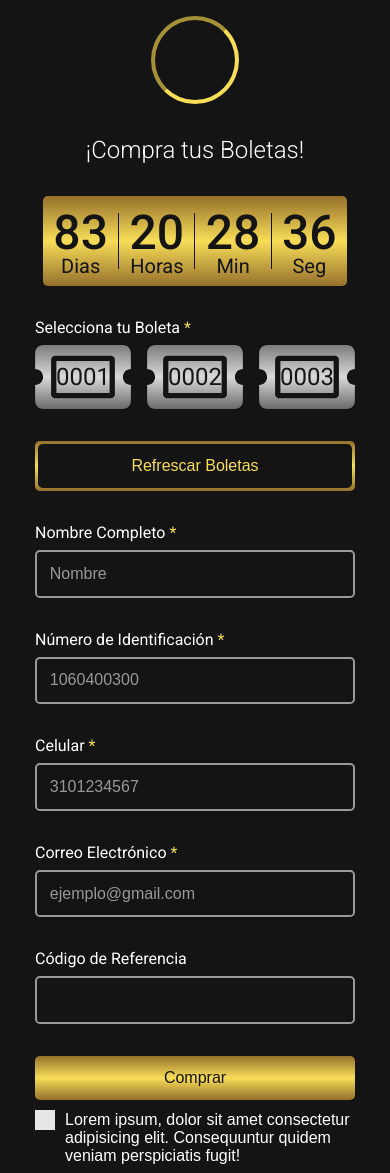
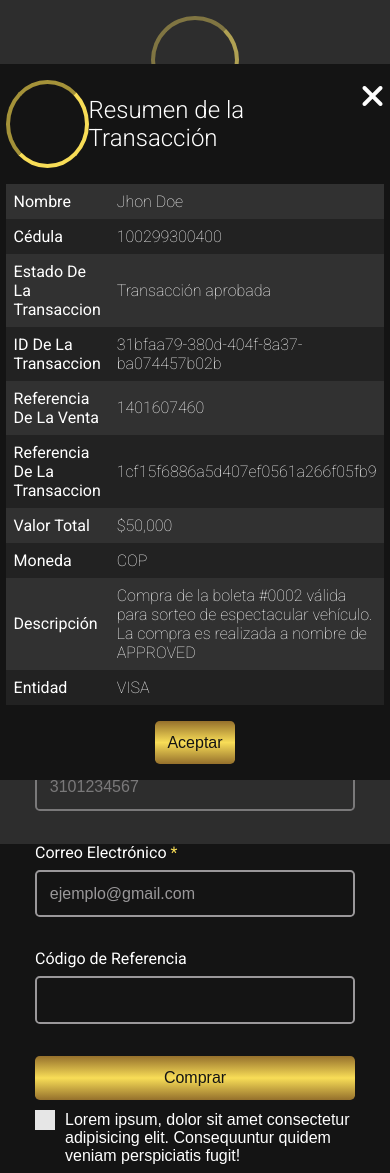
Before and after one commit to jfredyromero/rifa-web-page, a PHP site: page / in a window 390 px wide. Run offline with PHP 8.4, Linux system fonts and the light colour scheme; some libraries are stand-ins or nearby versions.

Commit message:
Popup resumen de transaccion, falta responsive

```diff
--- a/index.html
+++ b/index.html
@@ -54,18 +54,23 @@
 								<h1>01</h1>
 							</div> -->
 							<div class="ticket">
-								<svg min-width="175" min-height="117" width="100%" height="100%" viewBox="0 0 175 117" fill="none" xmlns="http://www.w3.org/2000/svg">
-									<path class="ticket-svg" d="M38.8889 29.25H136.111V87.75H38.8889V29.25ZM160.417 58.5C160.417 66.5773 166.946 73.125 175 73.125V102.375C175 110.452 168.471 117 160.417 117H14.5833C6.52908 117 0 110.452 0 102.375V73.125C8.05425 73.125 14.5833 66.5773 14.5833 58.5C14.5833 50.4227 8.05425 43.875 0 43.875V14.625C0 6.54773 6.52908 0 14.5833 0H160.417C168.471 0 175 6.54773 175 14.625V43.875C166.946 43.875 160.417 50.4227 160.417 58.5ZM145.833 26.8125C145.833 22.7739 142.569 19.5 138.542 19.5H36.4583C32.4312 19.5 29.1667 22.7739 29.1667 26.8125V90.1875C29.1667 94.2261 32.4312 97.5 36.4583 97.5H138.542C142.569 97.5 145.833 94.2261 145.833 90.1875V26.8125Z" fill="url(#silver)" />
+								<svg min-width="175" min-height="117" width="100%" height="100%" viewBox="0 0 175 117"
+									fill="none" xmlns="http://www.w3.org/2000/svg">
+									<path class="ticket-svg"
+										d="M38.8889 29.25H136.111V87.75H38.8889V29.25ZM160.417 58.5C160.417 66.5773 166.946 73.125 175 73.125V102.375C175 110.452 168.471 117 160.417 117H14.5833C6.52908 117 0 110.452 0 102.375V73.125C8.05425 73.125 14.5833 66.5773 14.5833 58.5C14.5833 50.4227 8.05425 43.875 0 43.875V14.625C0 6.54773 6.52908 0 14.5833 0H160.417C168.471 0 175 6.54773 175 14.625V43.875C166.946 43.875 160.417 50.4227 160.417 58.5ZM145.833 26.8125C145.833 22.7739 142.569 19.5 138.542 19.5H36.4583C32.4312 19.5 29.1667 22.7739 29.1667 26.8125V90.1875C29.1667 94.2261 32.4312 97.5 36.4583 97.5H138.542C142.569 97.5 145.833 94.2261 145.833 90.1875V26.8125Z"
+										fill="url(#silver)" />
 									<defs>
-										<linearGradient id="silver" x1="87.5" y1="0" x2="87.5" y2="117" gradientUnits="userSpaceOnUse">
+										<linearGradient id="silver" x1="87.5" y1="0" x2="87.5" y2="117"
+											gradientUnits="userSpaceOnUse">
 											<stop stop-color="#7C7C7C" />
 											<stop offset="0.5" stop-color="#D9D9D9" />
 											<stop offset="1" stop-color="#6A6A6A" />
 										</linearGradient>
-										<linearGradient id="gold" x1="87.5" y1="0" x2="87.5" y2="117" gradientUnits="userSpaceOnUse">
-											<stop stop-color="#95702c"/>
-											<stop offset="0.5" stop-color="#f8dd57"/>
-											<stop offset="1" stop-color="#95702c"/>
+										<linearGradient id="gold" x1="87.5" y1="0" x2="87.5" y2="117"
+											gradientUnits="userSpaceOnUse">
+											<stop stop-color="#95702c" />
+											<stop offset="0.5" stop-color="#f8dd57" />
+											<stop offset="1" stop-color="#95702c" />
 										</linearGradient>
 									</defs>
 								</svg>
@@ -74,18 +79,23 @@
 							</div>
 
 							<div class="ticket">
-								<svg min-width="175" min-height="117" width="100%" height="100%" viewBox="0 0 175 117" fill="none" xmlns="http://www.w3.org/2000/svg">
-									<path class="ticket-svg" d="M38.8889 29.25H136.111V87.75H38.8889V29.25ZM160.417 58.5C160.417 66.5773 166.946 73.125 175 73.125V102.375C175 110.452 168.471 117 160.417 117H14.5833C6.52908 117 0 110.452 0 102.375V73.125C8.05425 73.125 14.5833 66.5773 14.5833 58.5C14.5833 50.4227 8.05425 43.875 0 43.875V14.625C0 6.54773 6.52908 0 14.5833 0H160.417C168.471 0 175 6.54773 175 14.625V43.875C166.946 43.875 160.417 50.4227 160.417 58.5ZM145.833 26.8125C145.833 22.7739 142.569 19.5 138.542 19.5H36.4583C32.4312 19.5 29.1667 22.7739 29.1667 26.8125V90.1875C29.1667 94.2261 32.4312 97.5 36.4583 97.5H138.542C142.569 97.5 145.833 94.2261 145.833 90.1875V26.8125Z" fill="url(#silver)" />
+								<svg min-width="175" min-height="117" width="100%" height="100%" viewBox="0 0 175 117"
+									fill="none" xmlns="http://www.w3.org/2000/svg">
+									<path class="ticket-svg"
+										d="M38.8889 29.25H136.111V87.75H38.8889V29.25ZM160.417 58.5C160.417 66.5773 166.946 73.125 175 73.125V102.375C175 110.452 168.471 117 160.417 117H14.5833C6.52908 117 0 110.452 0 102.375V73.125C8.05425 73.125 14.5833 66.5773 14.5833 58.5C14.5833 50.4227 8.05425 43.875 0 43.875V14.625C0 6.54773 6.52908 0 14.5833 0H160.417C168.471 0 175 6.54773 175 14.625V43.875C166.946 43.875 160.417 50.4227 160.417 58.5ZM145.833 26.8125C145.833 22.7739 142.569 19.5 138.542 19.5H36.4583C32.4312 19.5 29.1667 22.7739 29.1667 26.8125V90.1875C29.1667 94.2261 32.4312 97.5 36.4583 97.5H138.542C142.569 97.5 145.833 94.2261 145.833 90.1875V26.8125Z"
+										fill="url(#silver)" />
 									<defs>
-										<linearGradient id="silver" x1="87.5" y1="0" x2="87.5" y2="117" gradientUnits="userSpaceOnUse">
+										<linearGradient id="silver" x1="87.5" y1="0" x2="87.5" y2="117"
+											gradientUnits="userSpaceOnUse">
 											<stop stop-color="#7C7C7C" />
 											<stop offset="0.5" stop-color="#D9D9D9" />
 											<stop offset="1" stop-color="#6A6A6A" />
 										</linearGradient>
-										<linearGradient id="gold" x1="87.5" y1="0" x2="87.5" y2="117" gradientUnits="userSpaceOnUse">
-											<stop stop-color="#95702c"/>
-											<stop offset="0.5" stop-color="#f8dd57"/>
-											<stop offset="1" stop-color="#95702c"/>
+										<linearGradient id="gold" x1="87.5" y1="0" x2="87.5" y2="117"
+											gradientUnits="userSpaceOnUse">
+											<stop stop-color="#95702c" />
+											<stop offset="0.5" stop-color="#f8dd57" />
+											<stop offset="1" stop-color="#95702c" />
 										</linearGradient>
 									</defs>
 								</svg>
@@ -94,18 +104,23 @@
 							</div>
 
 							<div class="ticket">
-								<svg min-width="175" min-height="117" width="100%" height="100%" viewBox="0 0 175 117" fill="none" xmlns="http://www.w3.org/2000/svg">
-									<path class="ticket-svg" d="M38.8889 29.25H136.111V87.75H38.8889V29.25ZM160.417 58.5C160.417 66.5773 166.946 73.125 175 73.125V102.375C175 110.452 168.471 117 160.417 117H14.5833C6.52908 117 0 110.452 0 102.375V73.125C8.05425 73.125 14.5833 66.5773 14.5833 58.5C14.5833 50.4227 8.05425 43.875 0 43.875V14.625C0 6.54773 6.52908 0 14.5833 0H160.417C168.471 0 175 6.54773 175 14.625V43.875C166.946 43.875 160.417 50.4227 160.417 58.5ZM145.833 26.8125C145.833 22.7739 142.569 19.5 138.542 19.5H36.4583C32.4312 19.5 29.1667 22.7739 29.1667 26.8125V90.1875C29.1667 94.2261 32.4312 97.5 36.4583 97.5H138.542C142.569 97.5 145.833 94.2261 145.833 90.1875V26.8125Z" fill="url(#silver)" />
+								<svg min-width="175" min-height="117" width="100%" height="100%" viewBox="0 0 175 117"
+									fill="none" xmlns="http://www.w3.org/2000/svg">
+									<path class="ticket-svg"
+										d="M38.8889 29.25H136.111V87.75H38.8889V29.25ZM160.417 58.5C160.417 66.5773 166.946 73.125 175 73.125V102.375C175 110.452 168.471 117 160.417 117H14.5833C6.52908 117 0 110.452 0 102.375V73.125C8.05425 73.125 14.5833 66.5773 14.5833 58.5C14.5833 50.4227 8.05425 43.875 0 43.875V14.625C0 6.54773 6.52908 0 14.5833 0H160.417C168.471 0 175 6.54773 175 14.625V43.875C166.946 43.875 160.417 50.4227 160.417 58.5ZM145.833 26.8125C145.833 22.7739 142.569 19.5 138.542 19.5H36.4583C32.4312 19.5 29.1667 22.7739 29.1667 26.8125V90.1875C29.1667 94.2261 32.4312 97.5 36.4583 97.5H138.542C142.569 97.5 145.833 94.2261 145.833 90.1875V26.8125Z"
+										fill="url(#silver)" />
 									<defs>
-										<linearGradient id="silver" x1="87.5" y1="0" x2="87.5" y2="117" gradientUnits="userSpaceOnUse">
+										<linearGradient id="silver" x1="87.5" y1="0" x2="87.5" y2="117"
+											gradientUnits="userSpaceOnUse">
 											<stop stop-color="#7C7C7C" />
 											<stop offset="0.5" stop-color="#D9D9D9" />
 											<stop offset="1" stop-color="#6A6A6A" />
 										</linearGradient>
-										<linearGradient id="gold" x1="87.5" y1="0" x2="87.5" y2="117" gradientUnits="userSpaceOnUse">
-											<stop stop-color="#95702c"/>
-											<stop offset="0.5" stop-color="#f8dd57"/>
-											<stop offset="1" stop-color="#95702c"/>
+										<linearGradient id="gold" x1="87.5" y1="0" x2="87.5" y2="117"
+											gradientUnits="userSpaceOnUse">
+											<stop stop-color="#95702c" />
+											<stop offset="0.5" stop-color="#f8dd57" />
+											<stop offset="1" stop-color="#95702c" />
 										</linearGradient>
 									</defs>
 								</svg>
@@ -217,14 +232,88 @@
 
 				</div>
 			</div>
-
 		</div>
 	</form>
 
+	<!-- POPUPS -->
+	<!-- Descomentar si quieren abrir el modal con el botón -->
+	<!-- <button class="btnOpen" id="btnOpen">Abrir</button> -->
+
+	<div class="card-popup" id="card-popup">
+
+		<div class="bg-close" id="bg-close"></div>
+
+		<div class="card-content">
+			<div class="card-header">
+				<div class="logo"></div>
+				<h2>Resumen de la Transacción</h2>
+				<i class="fas fa-2x fa-times" id="btnClose"></i>
+			</div>
+
+			<div class="card-info-transaction">
+				<table>
+					<tr>
+						<th>Nombre</th>
+						<td>Jhon Doe</td>
+					</tr>
+					<tr>
+						<th>Cédula</th>
+						<td>100299300400</td>
+					</tr>
+					<tr>
+						<th>Estado de la transaccion</th>
+						<td>Transacción aprobada</td>
+					</tr>
+					<tr>
+						<th>ID de la transaccion</th>
+						<td>31bfaa79-380d-404f-8a37-ba074457b02b</td>
+					</tr>
+					<tr>
+						<th>Referencia de la venta</th>
+						<td>1401607460</td>
+					</tr>
+					<tr>
+						<th>Referencia de la transaccion</th>
+						<td>1cf15f6886a5d407ef0561a266f05fb9</td>
+					</tr>
+					<tr>
+						<th>Valor total</th>
+						<td>$50,000</td>
+					</tr>
+					<tr>
+						<th>Moneda</th>
+						<td>COP</td>
+					</tr>
+					<tr>
+						<th>Descripción</th>
+						<td>Compra de la boleta #0002 válida para sorteo de espectacular vehículo. La compra es realizada a nombre de APPROVED</td>
+					</tr>
+					<tr>
+						<th>Entidad</th>
+						<td>VISA</td>
+					</tr>
+				</table>
+			</div>
+
+			<div class="card-footer">
+				<button class="btn btn-primary" id="btnAceptar">Aceptar</button>
+			</div>
+		</div>
+
+	</div>
+
 	<script src="https://cdnjs.cloudflare.com/ajax/libs/crypto-js/3.1.9-1/core.js"></script>
 	<script src="https://cdnjs.cloudflare.com/ajax/libs/crypto-js/3.1.9-1/md5.js"></script>
+	<script src="https://ajax.googleapis.com/ajax/libs/jquery/3.6.0/jquery.min.js"></script>
+	<!-- SweetAlert2 -->
+	<script src="sweetalert2.all.min.js"></script>
+	<script src="//cdn.jsdelivr.net/npm/sweetalert2@11"></script>
+	<!-- Fontawesome -->
+	<script src="https://kit.fontawesome.com/981ff97f79.js" crossorigin="anonymous"></script>
+
 	<script src="static/js/index.js"></script>
-	<script src="https://kit.fontawesome.com/981ff97f79.js" crossorigin="anonymous"></script>
+	<script src="static/js/modal.js"></script>
+
 </body>
 
 </html>
--- a/static/css/main.css
+++ b/static/css/main.css
@@ -15,9 +15,10 @@
 	--gray-l: #c4c4c4;
 	--gray-d: #9a989a;
 	--gold-gradient: linear-gradient(var(--primary), var(--secondary), var(--primary));
-	--mobile-screen: 480px;
+	--silver-gradient: linear-gradient(var(--gray-d), var(--gray-l), var(--gray-d));
+	/* --mobile-screen: 480px;
 	--small-screen: 769px;
-	--desktop-screen: 1200px;
+	--desktop-screen: 1200px; */
 	--primary-font: "Roboto", sans-serif;
 }
 
@@ -29,7 +30,7 @@ body {
 	color: var(--white);
 }
 
-h1 {
+h1,th {
 	font-weight: 400;
 	text-transform: capitalize;
 }
@@ -38,7 +39,7 @@ h2 {
 	font-weight: 300;
 }
 
-p {
+p,td {
 	font-weight: 100;
 }
 
@@ -347,6 +348,99 @@ input[type="checkbox"]:checked + label {
 	cursor: pointer;
 }
 
+/* POPUPS */
+
+.card-popup {
+	/* Descomentar para que no aparezca el popup al recargar la pagina */
+    /* display: none; */
+	position: absolute;
+	top: 0;
+	left: 0;
+	width: 100%;
+	height: 100%;
+	z-index: 3;
+    /* background: #c2ca545e; */
+	color: var(--white);
+	display: flex;
+	justify-content: center;
+	align-items: center;
+}
+
+.bg-close{
+	position: inherit;
+	background-color: #4e4e4e6c;
+	top: 0;
+	left: 0;
+	z-index: 2;
+	width: 100%;
+	height: 100%;
+}
+
+.card-content{
+	position: relative;
+	z-index: 3;
+    display: flex;
+    flex-direction:column;
+	background-color: var(--dark);
+	border-radius: 0.6rem;
+	padding: 1rem 1.5rem;
+}
+
+.card-header{
+    display: flex;
+    flex-direction: row;
+    align-items: center;
+    justify-content: space-between;
+	padding-bottom: 1rem;
+}
+
+.card-header i{
+	cursor: pointer;
+	align-self: flex-start;
+}
+
+.card-info-transaction{
+	display: flex;
+	justify-content: center;
+	padding-bottom: 1rem;
+}
+
+.card-info-transaction table{
+	background-color: #313131;
+	border-collapse: collapse;
+	width: auto;
+}
+
+.card-info-transaction th,td{
+	/* border-bottom: 1px solid #ddd; */
+	padding: 0.5rem;
+	text-align: left;
+}
+
+.card-info-transaction td{
+	width: 20rem;
+}
+
+.card-info-transaction tr:hover {
+	background-color: #4e4e4e;
+}
+
+.card-info-transaction tr:nth-child(even):hover{
+	background-color: #4e4e4e;
+}
+
+.card-info-transaction tr:nth-child(even){
+	background-color: #222222;
+}
+
+.card-footer{
+    display: flex;
+    justify-content: center;
+    align-items: center;
+}
+
+
+
 @media (min-width: 1269px) {
 
 	.page-content{
--- /dev/null
+++ b/static/js/modal.js
@@ -0,0 +1,22 @@
+$(document).ready(function () {
+
+    // Se abre el popup cada que se recarga la página
+    $("#card-popup").fadeIn("slow");
+
+    // Descomentar si se quiere abrir el modal con un botón
+    // $("#btnOpen").on("click", function () {
+    //     $("#card-popup").fadeIn("slow");
+    // });
+
+    $("#btnClose").on("click", function () {
+        $("#card-popup").fadeOut("slow");
+    });
+
+    $("#btnAceptar").on("click", function () {
+        $("#card-popup").fadeOut("slow");
+    });
+
+    $("#bg-close").on("click", function () {
+        $("#card-popup").fadeOut("slow");
+    });
+});
```
Also changed, not shown: static/js/index.js (+0 -28 lines).
